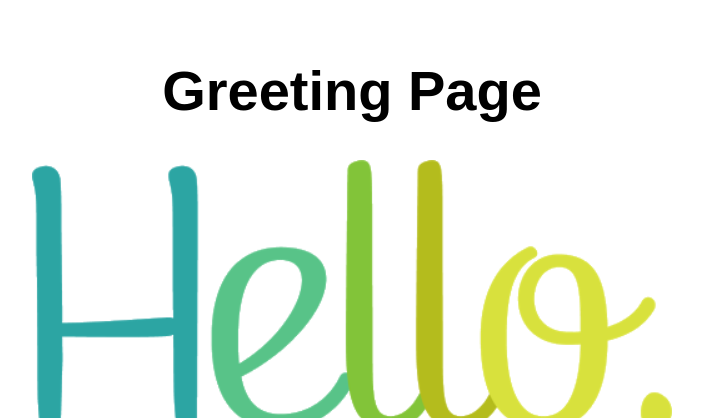
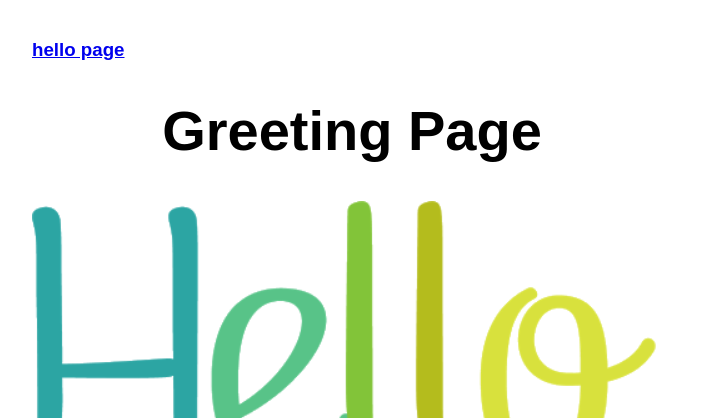
Before and after one commit to VMhimanshu/my-first-static-web-app, a plain HTML site: page hello.html in a window 1280 px wide. Shown: the top 418 px of the page, without its empty margins (288-991 px from the left). Drawn offline with Linux system fonts and the light colour scheme.

Commit message:
Update hello.html

```diff
--- a/hello.html
+++ b/hello.html
@@ -10,6 +10,7 @@
 
 <body>
   <main>
+    <h3><a href="hello.html">hello page</a></h3>
     <h1>Greeting Page</h1>
     <img src="Hello.png" alt="hello" width="100%" height="30%">
     <iframe src="https://nice-sea-0ba5fc90f.azurestaticapps.net/hello.html" height="20%" width="30%" title="my app in Iframe"></iframe>
```
